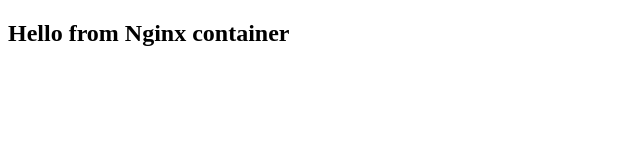
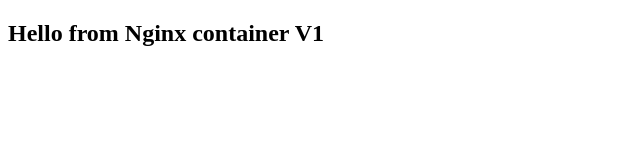
Before and after one commit to elveros83/cicd, a plain HTML site: page index.html in a window 1280 px wide. Shown: the full height of the page, 0-640 px from the left. Drawn offline with Linux system fonts and the light colour scheme.

Commit message:
Update index.html

```diff
--- a/index.html
+++ b/index.html
@@ -5,6 +5,6 @@
   <title>My Nginx</title>
 </head>
 <body>
-  <h2>Hello from Nginx container</h2>
+  <h2>Hello from Nginx container V1</h2>
 </body>
 </html>
```
